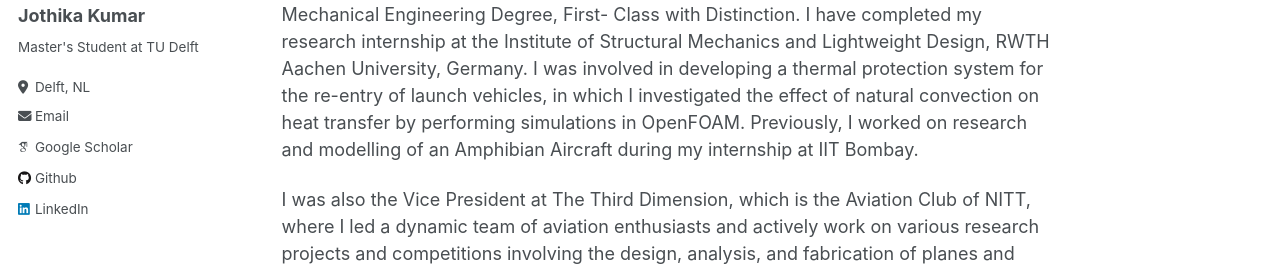
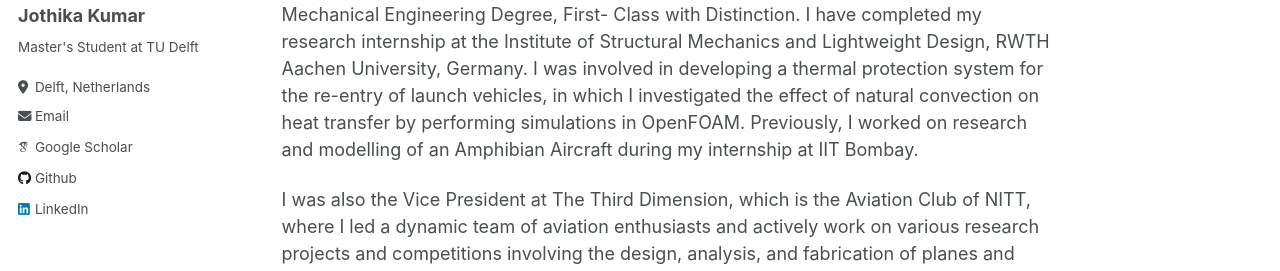
Before and after one commit to jothikak05/jothikak05.github.io, a Jekyll site: the page built from _pages/about.md, in a window 1280 px wide. Shown: the part 333-604 px from the top of the page. Built offline with Jekyll 4.4.1, drawn with Linux system fonts in a browser that asks for light colours; some web fonts are replaced.

Commit message:
Update _config.yml

```diff
--- a/_config.yml
+++ b/_config.yml
@@ -25,7 +25,7 @@ author:
   name             : "Jothika Kumar"
   pronouns         : # example: "she/her"
   bio              : "Master's Student at TU Delft"
-  location         : "Delft, NL"
+  location         : "Delft, Netherlands"
   #employer         : "Red Brick University"
   #uri              : # URL
   email            : "jothika.nitt@gmail.com"
```
